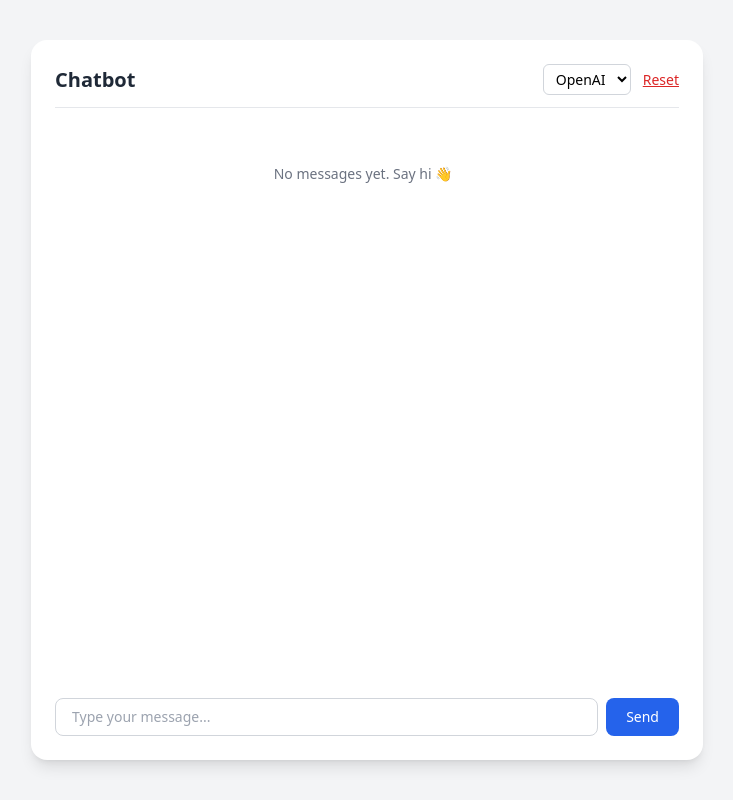
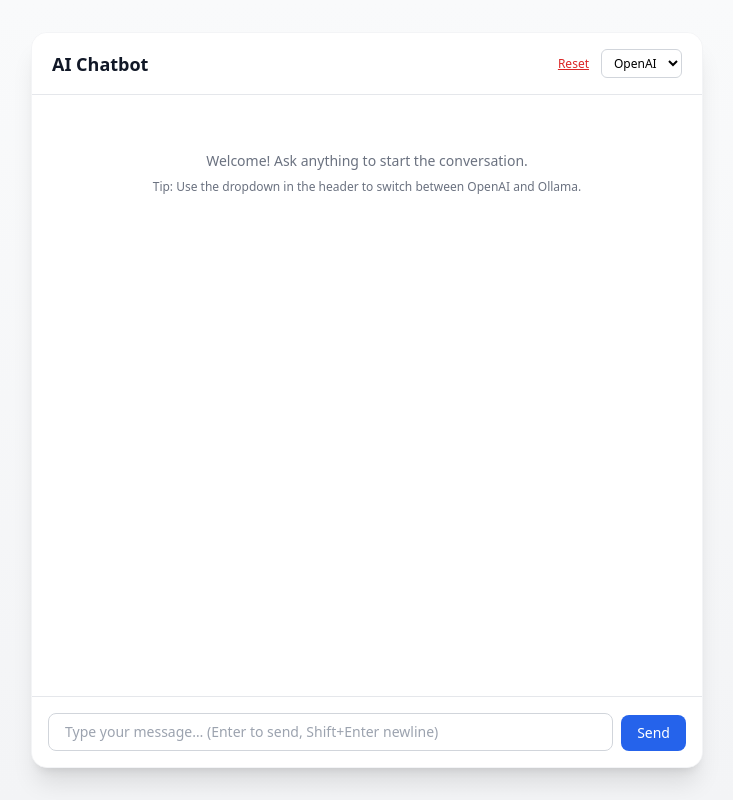
Before and after one commit to AnnaBilokon/django_ai_chatbot, a Django app: page / in a window 1280 px wide. Shown: the whole page, without its empty margins (273-1006 px from the left). Run offline with Django 5.2, Linux system fonts and the light colour scheme; some libraries are stand-ins or nearby versions.

```diff
--- a/templates/chat.html
+++ b/templates/chat.html
@@ -2,72 +2,102 @@
 <html lang="en">
 <head>
   <meta charset="UTF-8" />
-  <title>Chatbot</title>
+  <title>AI Chatbot — Django</title>
   <meta name="viewport" content="width=device-width, initial-scale=1" />
   <script src="https://cdn.tailwindcss.com"></script>
+  <script>
+
+    document.addEventListener("DOMContentLoaded", () => {
+      const input = document.getElementById("msg");
+      const form = document.getElementById("chat-form");
+      if (!input || !form) return;
+
+      input.addEventListener("keydown", (e) => {
+        if (e.key === "Enter" && !e.shiftKey) {
+          e.preventDefault();
+          form.requestSubmit();
+        }
+      });
+    });
+  </script>
 </head>
-<body class="bg-gray-100 min-h-screen flex items-center justify-center">
-  <div class="w-full max-w-2xl bg-white rounded-2xl shadow-lg p-6 flex flex-col h-[90vh]">
-
+<body class="bg-gradient-to-b from-gray-50 to-gray-100 min-h-screen flex items-center justify-center">
+  <div class="w-full max-w-2xl h-[92vh] bg-white rounded-2xl shadow-xl border border-gray-100 flex flex-col overflow-hidden">
     <!-- Header -->
-    <div class="flex items-center justify-between border-b pb-3 mb-4">
-      <h1 class="text-xl font-bold text-gray-800">
-        Chatbot
-      </h1>
-
-      <!-- Controls: provider dropdown + reset -->
+    <header class="px-5 py-4 border-b bg-white/70 backdrop-blur flex items-center justify-between">
+      <div>
+        <h1 class="text-lg font-semibold text-gray-900">AI Chatbot</h1>
+      </div>
       <div class="flex items-center gap-3">
+        <a href="/reset/" class="text-xs text-red-600 hover:text-red-700 underline">Reset</a>
         <form method="post" action="{% url 'set_provider' %}">
           {% csrf_token %}
           <select name="provider"
-                  class="px-2 py-1 rounded-md border border-gray-300 bg-white text-sm focus:outline-none focus:ring-2 focus:ring-blue-500"
+                  class="px-2 py-1 text-xs rounded-md border border-gray-300 bg-white focus:outline-none focus:ring-2 focus:ring-blue-500"
                   onchange="this.form.submit()">
             <option value="openai" {% if provider == 'openai' %}selected{% endif %}>OpenAI</option>
             <option value="ollama" {% if provider == 'ollama' %}selected{% endif %}>Ollama</option>
           </select>
         </form>
-
-        <a href="/reset/" class="text-sm text-red-600 hover:text-red-700 underline">Reset</a>
       </div>
-    </div>
+    </header>
 
     <!-- Messages -->
-    <div class="flex-1 overflow-y-auto space-y-4 pr-2">
-      {% if messages %}
+    <main class="flex-1 overflow-y-auto p-4 space-y-4" aria-live="polite">
+      {% if messages and messages|length > 0 %}
         {% for m in messages %}
           {% if m.role == "user" %}
-            <div class="flex justify-end">
+            <div class="flex items-start gap-2 justify-end">
+              <div class="text-[10px] text-gray-400 self-end pr-1">{{ m.ts|default:"" }}</div>
               <div class="max-w-[75%] bg-blue-600 text-white rounded-2xl px-4 py-2 text-sm shadow">
-                {{ m.content }}
+                <p class="whitespace-pre-line">{{ m.content }}</p>
               </div>
+              <div class="w-7 h-7 rounded-full bg-blue-100 grid place-items-center text-[10px] text-blue-700 font-semibold">U</div>
             </div>
           {% else %}
-            <div class="flex justify-start">
-              <div class="max-w-[75%] bg-gray-100 text-gray-900 rounded-2xl px-4 py-2 text-sm border border-gray-200 shadow">
-                {{ m.content }}
+            <div class="flex items-start gap-2">
+              <div class="w-7 h-7 rounded-full bg-gray-200 grid place-items-center text-[10px] text-gray-700 font-semibold">AI</div>
+              <div class="max-w-[75%] bg-gray-50 text-gray-900 rounded-2xl px-4 py-2 text-sm border border-gray-200 shadow">
+                <pre class="whitespace-pre-wrap font-sans text-sm leading-relaxed">{{ m.content }}</pre>
+                <div class="mt-1">
+                  <span class="inline-flex items-center gap-1 text-[10px] text-gray-400">
+                    <span class="inline-block w-1.5 h-1.5 rounded-full {% if provider == 'openai' %}bg-indigo-500{% else %}bg-emerald-500{% endif %}"></span>
+                    {{ provider|title }}
+                    {% if m.ts %}• {{ m.ts }}{% endif %}
+                  </span>
+                </div>
               </div>
             </div>
           {% endif %}
         {% endfor %}
       {% else %}
-        <p class="text-gray-500 text-sm text-center mt-10">No messages yet. Say hi 👋</p>
+        <div class="text-center text-gray-500 text-sm mt-10">
+          <p class="mb-2">Welcome! Ask anything to start the conversation.</p>
+          <p class="text-xs">Tip: Use the dropdown in the header to switch between OpenAI and Ollama.</p>
+        </div>
       {% endif %}
-    </div>
+
+      {% if error %}
+        <div class="bg-red-50 text-red-700 border border-red-200 p-3 rounded-md text-sm">
+          {{ error }}
+        </div>
+      {% endif %}
+    </main>
+
+    <!-- Typing indicator (optional: show if you set a flag in context) -->
+    {% if typing %}
+      <div class="px-5 pb-2 text-xs text-gray-500">Assistant is typing…</div>
+    {% endif %}
 
     <!-- Input -->
-    <form method="post" class="mt-4 flex gap-2">
+    <form id="chat-form" method="post" class="p-4 border-t bg-white flex items-end gap-2">
       {% csrf_token %}
-      <input
-        name="message"
-        type="text"
-        placeholder="Type your message..."
-        class="flex-1 px-4 py-2 rounded-lg border border-gray-300 text-sm focus:outline-none focus:ring-2 focus:ring-blue-500"
-        required
-      />
-      <button
-        type="submit"
-        class="px-5 py-2 rounded-lg bg-blue-600 hover:bg-blue-700 text-white font-medium text-sm"
-      >
+      <label for="msg" class="sr-only">Message</label>
+      <textarea id="msg" name="message" rows="1" placeholder="Type your message… (Enter to send, Shift+Enter newline)"
+        class="flex-1 px-4 py-2 rounded-lg border border-gray-300 text-sm focus:outline-none focus:ring-2 focus:ring-blue-500 resize-none"
+        required></textarea>
+      <button type="submit"
+        class="px-4 py-2 rounded-lg bg-blue-600 hover:bg-blue-700 text-white font-medium text-sm">
         Send
       </button>
     </form>
```
Also changed, not shown: requirements.txt (added, +194 -0 lines), test_aiagent/settings.py (+8 -1 lines), db.sqlite3, 1 other file.
